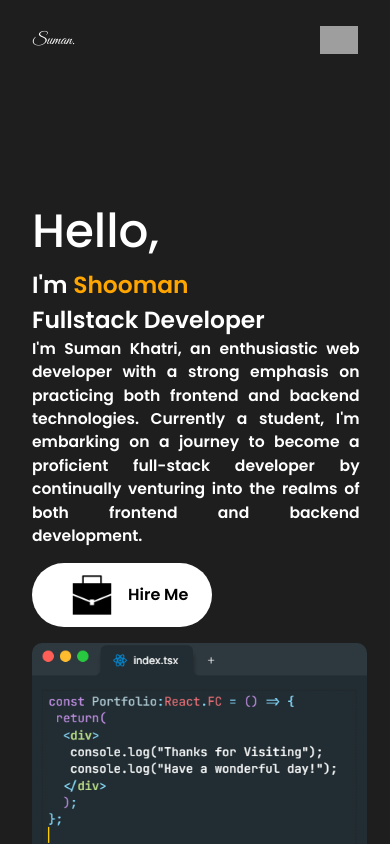
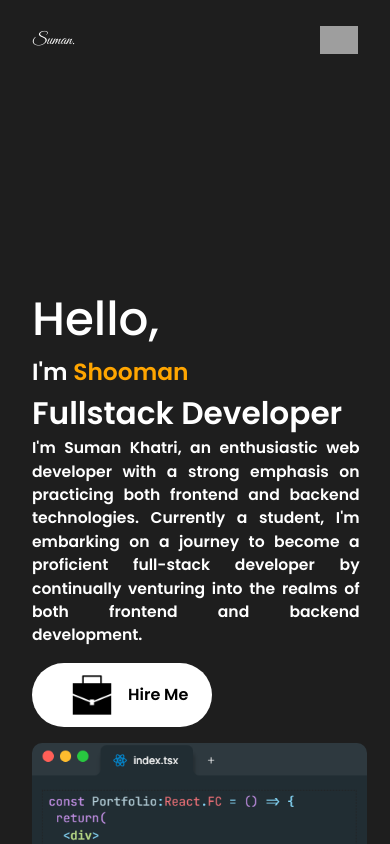
Before and after one commit to ShoomanKhatri/Portfolio2, a React (Vite) app: page / in a window 390 px wide. Shown: the top 844 px of the page. Built offline with nearby package versions, Linux system fonts and the light colour scheme; grey boxes are pictures that could not be loaded.

Commit message:
fix: responsive issues

```diff
--- a/src/Components/Intro/Intro.jsx
+++ b/src/Components/Intro/Intro.jsx
@@ -13,7 +13,7 @@ const Intro = () => {
             <div className="introContent">
                 <span className="hello"> Hello,</span>
                 <span className="introText"> I'm<span className="introName"> Shooman</span></span>
-                Fullstack Developer
+                <span className='fullstack'>Fullstack Developer</span>
                 <p className="introPara">I'm Suman Khatri, an enthusiastic web developer with a strong emphasis on
                     practicing both frontend and backend technologies. Currently a student, I'm embarking on a journey to become a
                      proficient full-stack developer by continually venturing into the realms of both frontend
--- a/src/Components/Intro/intro.css
+++ b/src/Components/Intro/intro.css
@@ -163,6 +163,7 @@ right:10px;
     .introContent {
         font-size: 4vw;
         margin-left: 2rem;
+        margin-top: 24vh;
         /* margin-right: 2rem; */
         /*
         display: flex;
@@ -206,6 +207,7 @@ right:10px;
 @media screen and (max-width: 540px) {
     .introContent {
         font-size: 6vw;
+        margin-top: 24vw;
     }
 
     .hello {
@@ -219,6 +221,9 @@ right:10px;
 
     .bg {
         display: none;
+    }
+    .fullstack{
+        font-size:8vw;
     }
 
 
```
